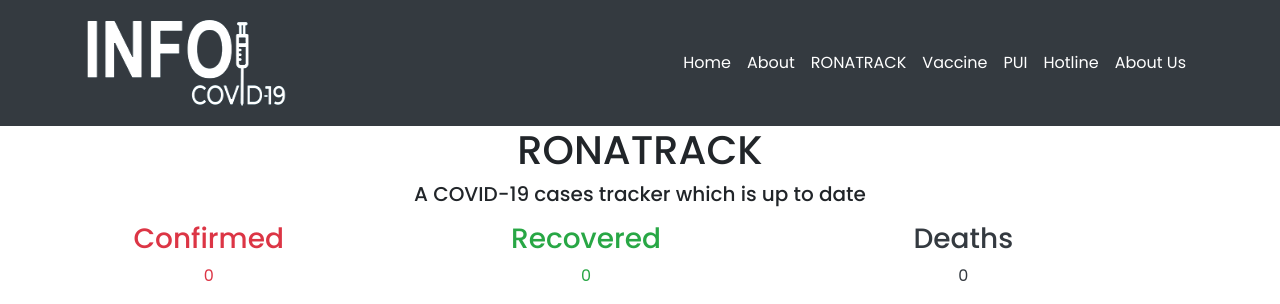
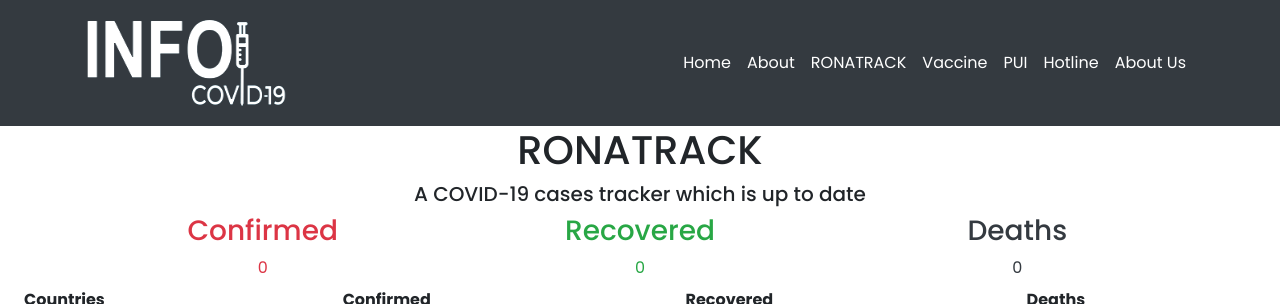
Before and after one commit to xfinalangelx/COVID-19, a PHP site: page /tracker.php in a window 1280 px wide. Shown: the top 304 px of the page. Run offline with PHP 8.4, Linux system fonts and the light colour scheme; data that the repository does not hold is empty; some libraries are stand-ins or nearby versions.

Commit message:
minor changes

```diff
--- a/tracker.php
+++ b/tracker.php
@@ -1,9 +1,10 @@
-<?php include 'components/navbar.inc.php'; ?>
-<?php include 'components/head.inc.php'; ?>
 
 <?php
     include "tracker-logic.php";
 ?>
+<?php include 'components/head.inc.php'; ?>
+<?php include 'components/navbar.inc.php'; ?>
+
 
 
 
@@ -14,7 +15,7 @@
     </div>
 
     <!-- BootStrap Container for Total Stats-->
-    <div class="container my-12 m-3">
+    <div class="container my-12">
     <div class = "row text-center">
         <div class = "col text-danger">
             <h3>Confirmed</h3>
```
